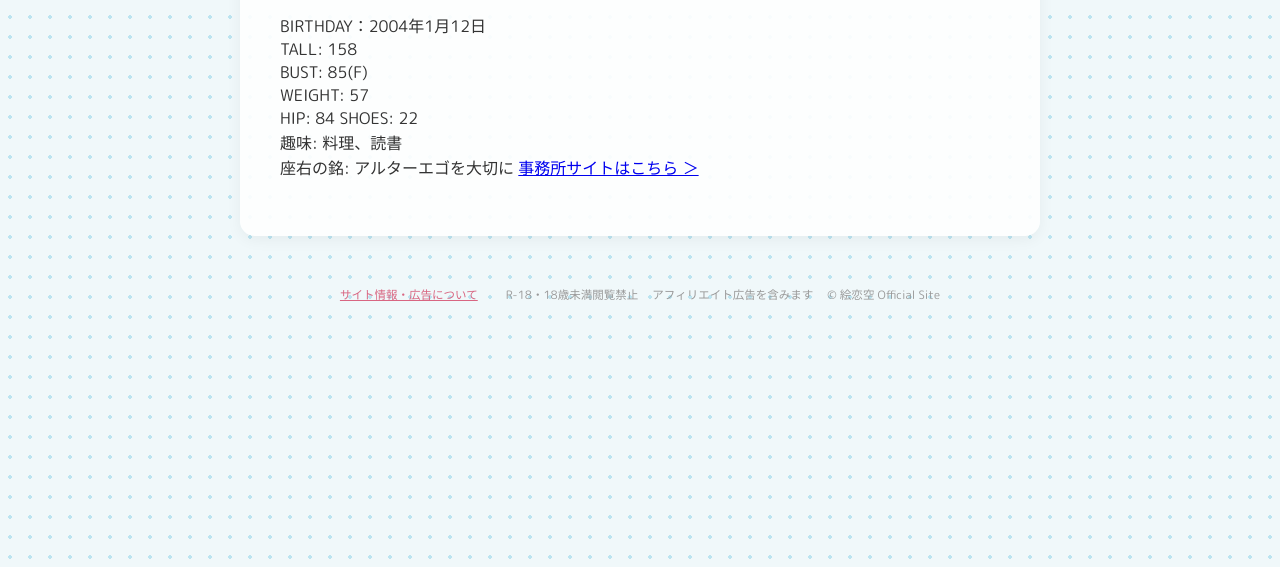
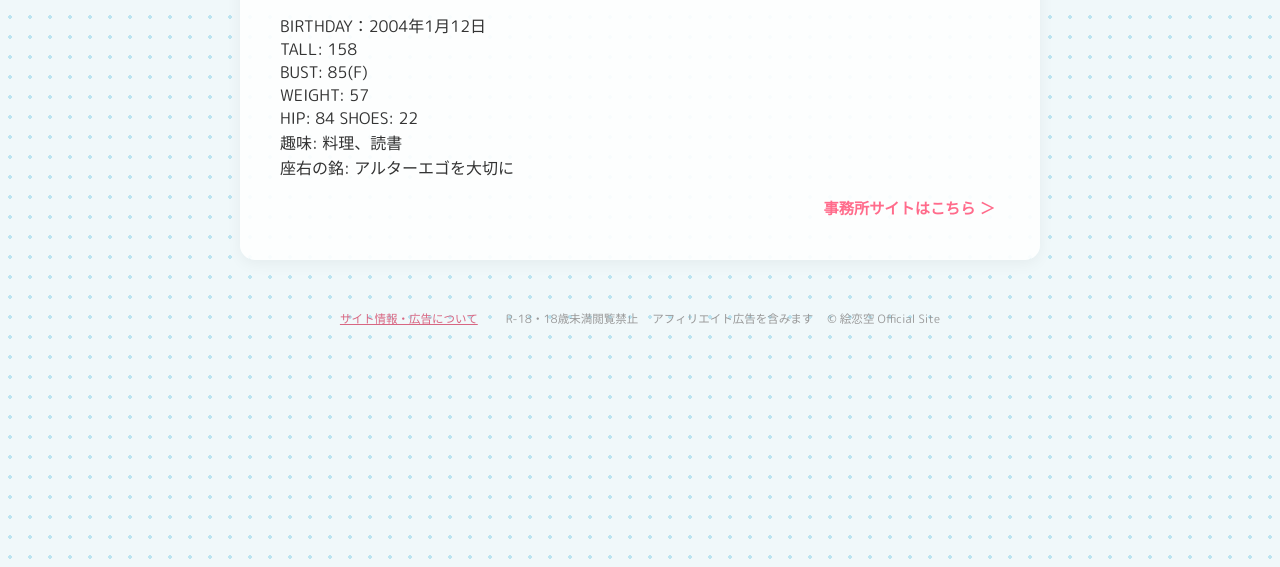
Before and after one commit to erensorajob/eren-site, a plain HTML site: page profile.html in a window 1280 px wide. Shown: the part 233-800 px from the top of the page. Drawn offline with Linux system fonts and the light colour scheme; a web font is replaced by a local one.

Commit message:
事務所サイトリンクの表示を統一

```diff
--- a/profile.html
+++ b/profile.html
@@ -50,6 +50,25 @@
             margin-top: 0;
             margin-bottom: 30px;
             text-shadow: 2px 2px 5px rgba(0,0,0,0.1);
+        }
+
+        .info-detail-link {
+            text-align: right;
+            margin-top: 15px;
+            padding-right: 5px;
+        }
+
+        .info-detail-link a {
+            color: #ff6b8b;
+            text-decoration: none;
+            font-weight: bold;
+            font-size: 0.95rem;
+            transition: opacity 0.3s;
+        }
+
+        .info-detail-link a:hover {
+            opacity: 0.7;
+            text-decoration: underline;
         }
 
         .site-footer {
@@ -205,9 +224,11 @@
                 HIP: 84
                 SHOES: 22<br>
                 趣味: 料理、読書<br>
-                座右の銘: アルターエゴを大切に
-                <a href="https://cmore.jp/official/model-eren.html">事務所サイトはこちら ＞</a>
+                座右の銘: アルターエゴを大切に<br>
                 </p>
+                <div class="info-detail-link">
+                    <a href="https://cmore.jp/official/model-eren.html">事務所サイトはこちら ＞</a>
+                </div>
 
             <!-- ここまで -->
 
```
